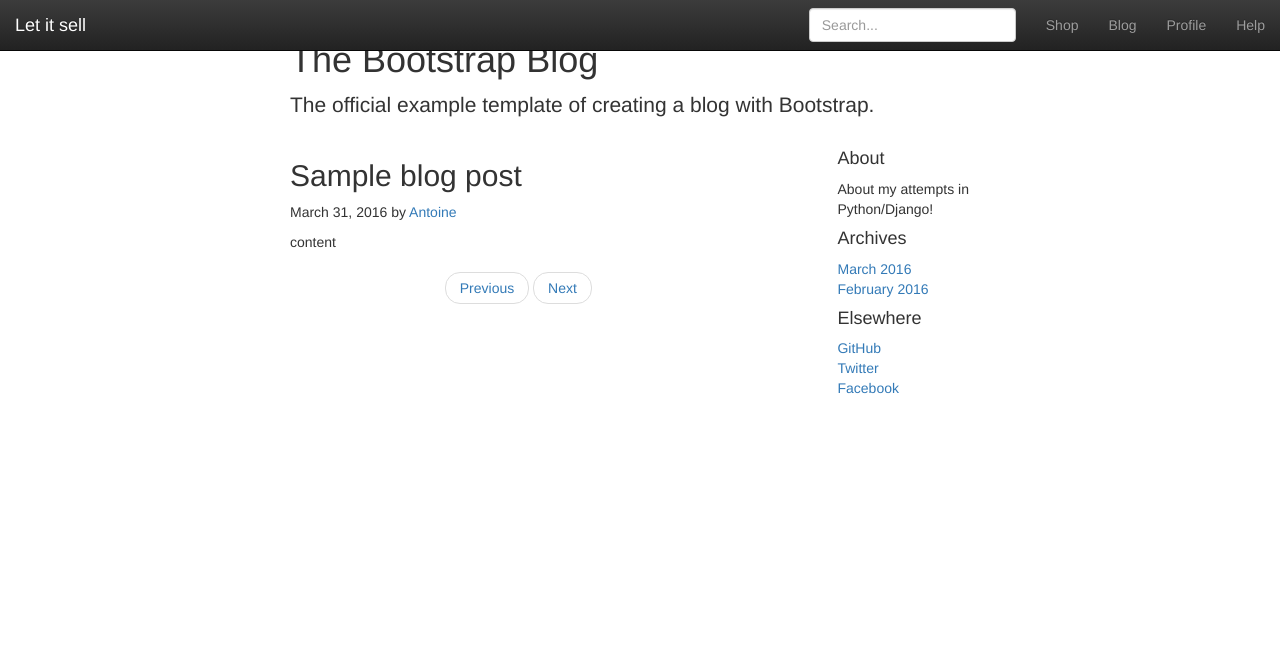
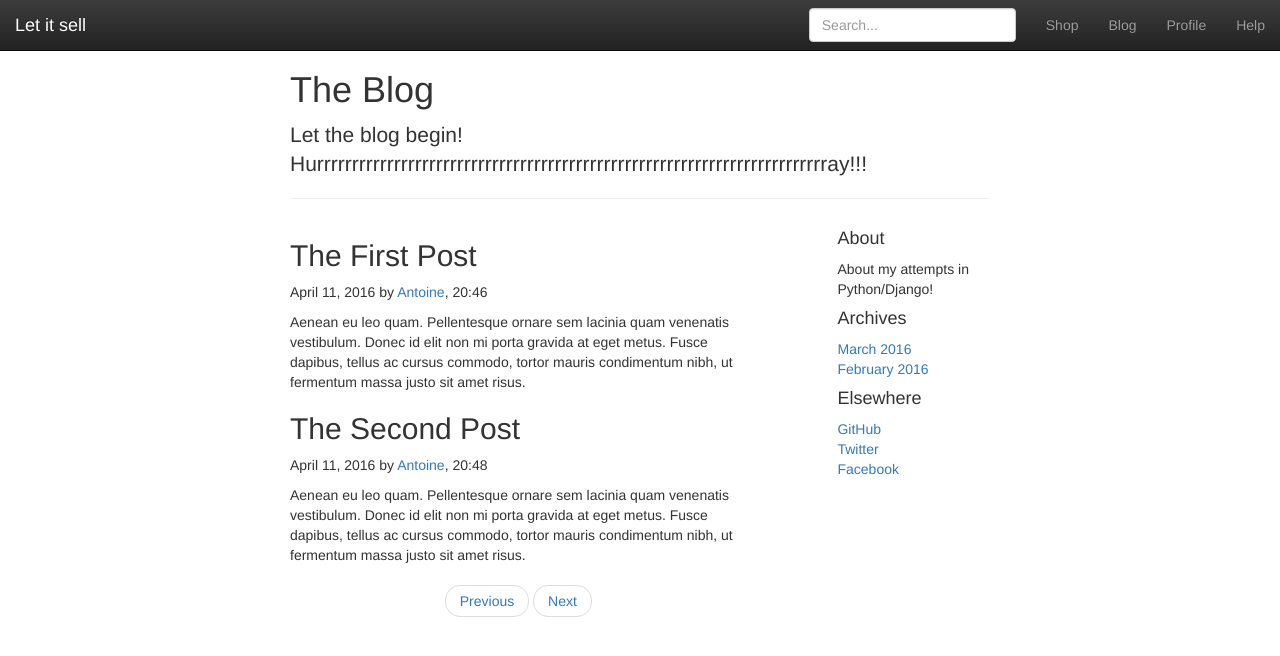
Before and after one commit to AngryAntoine/letitsell, a Django app: page /blog/ in a window 1280 px wide. Shown: the top 656 px of the page. Run offline with Django 3.2, Linux system fonts and the light colour scheme; some libraries are stand-ins or nearby versions.

Commit message:
Started close qork with blog

```diff
--- a/blog/templates/blog/blog.html
+++ b/blog/templates/blog/post_list.html
@@ -1,19 +1,29 @@
 {% extends "base.html" %}
 {% load staticfiles %}
-{% block head_title %}Put some article!{% endblock %}
+{% block head_title %}Antoine's blog{% endblock %}
 {% block content %}
-<div class="container">
+<div class="container" style="margin-top: 30px;" ty>
       <div class="blog-header">
-        <h1 class="blog-title">The Bootstrap Blog</h1>
-        <p class="lead blog-description">The official example template of creating a blog with Bootstrap.</p>
+        <h1 class="blog-title">The Blog</h1>
+        <p class="lead blog-description">Let the blog begin! Hurrrrrrrrrrrrrrrrrrrrrrrrrrrrrrrrrrrrrrrrrrrrrrrrrrrrrrrrrrrrrrrrrrrrrrrrray!!!</p>
+        <hr>
       </div>
 
       <div class="row">
         <div class="col-sm-8 blog-main">
           <div class="blog-post">
-            <h2 class="blog-post-title">Sample blog post</h2>
-            <p class="blog-post-meta">March 31, 2016 by <a href="#">Antoine</a></p>
-            <p>content</p>
+            <h2 class="blog-post-title">The First Post</h2>
+            <p class="blog-post-meta">April 11, 2016 by <a href="#">Antoine</a>, 20:46</p>
+            <p>Aenean eu leo quam. Pellentesque ornare sem lacinia quam venenatis vestibulum. Donec id elit
+               non mi porta gravida at eget metus. Fusce dapibus, tellus ac cursus commodo, tortor mauris
+               condimentum nibh, ut fermentum massa justo sit amet risus.</p>
+          </div>
+          <div class="blog-post">
+            <h2 class="blog-post-title">The Second Post</h2>
+            <p class="blog-post-meta">April 11, 2016 by <a href="#">Antoine</a>, 20:48</p>
+            <p>Aenean eu leo quam. Pellentesque ornare sem lacinia quam venenatis vestibulum. Donec id elit
+               non mi porta gravida at eget metus. Fusce dapibus, tellus ac cursus commodo, tortor mauris
+               condimentum nibh, ut fermentum massa justo sit amet risus.</p>
           </div><!-- /.blog-post -->
 
           <nav>
--- a/blog/urls.py
+++ b/blog/urls.py
@@ -2,7 +2,5 @@ from django.conf.urls import url
 from . import views
 
 urlpatterns = [
-
-	url(r'^$', views.blog, name='blog'),
-
+    url(r'^$', views.post_list, name='post_list'),
 ]
--- a/blog/views.py
+++ b/blog/views.py
@@ -1,5 +1,5 @@
 from django.shortcuts import render
-from django.http import HttpResponse
 
-def blog(request):
-	return render(request, 'blog/blog.html')
+
+def post_list(request):
+    return render(request, 'blog/post_list.html')
--- a/shop/templates/product/shop.html
+++ b/shop/templates/product/shop.html
@@ -1,10 +1,10 @@
 {% extends "base.html" %}
 {% load staticfiles %}
-{% block head_title %}Welcome home, dude!{% endblock %}
+{% block head_title %}This is shop, dude!{% endblock %}
 {% block content %}
 <div class="container-fluid">
       <div class="row">
-        <div class="col-sm-3 col-md-2 sidebar" style="background-color: #c1e2b3; margin-top: 30px;">
+        <div class="col-xs-2 col-sm-3 col-md-2 sidebar" style="background-color: #c1e2b3; margin-top: 30px;">
           <ul class="nav nav-sidebar">
               <h3 style="text-align: center;">Categories</h3>
               <li {% if not category %}class="active"{% endif %}>
@@ -17,7 +17,7 @@
               {% endfor %}
           </ul>
         </div>
-        <div class="col-sm-9">
+        <div class="col-xs-10 col-sm-9">
 {#            <!-- Carousel#}
 {#        ================================================== -->#}
 {#        <div id="myCarousel" class="carousel slide" data-ride="carousel">#}
--- a/templates/base.html
+++ b/templates/base.html
@@ -35,7 +35,7 @@
           <div id="navbar" class="navbar-collapse collapse">
             <ul class="nav navbar-nav navbar-right">
               <li><a href="{% url 'shop:shop' %}">Shop</a></li>
-              <li><a href="{% url 'blog:blog' %}">Blog</a></li>
+              <li><a href="{% url 'blog:post_list' %}">Blog</a></li>
               <li><a href="#">Profile</a></li>
               <li><a href="#">Help</a></li>
             </ul>
```
